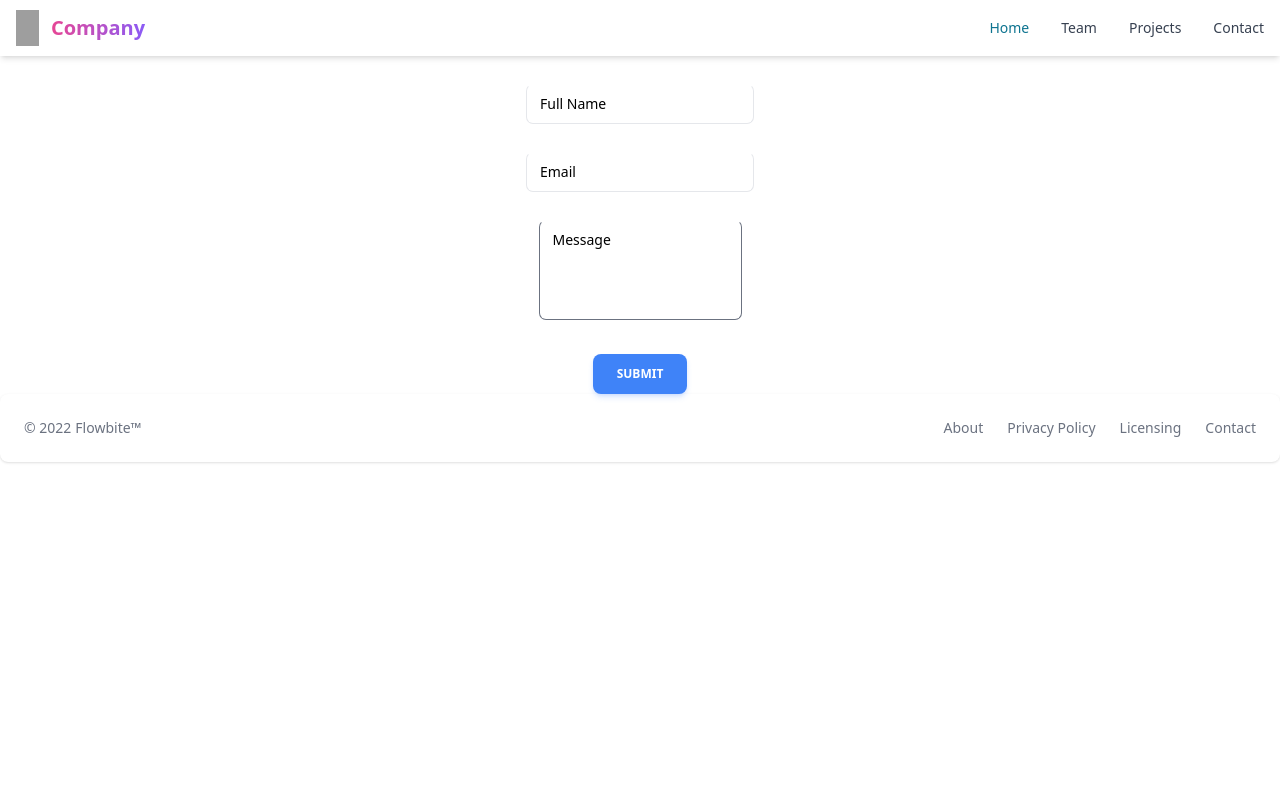
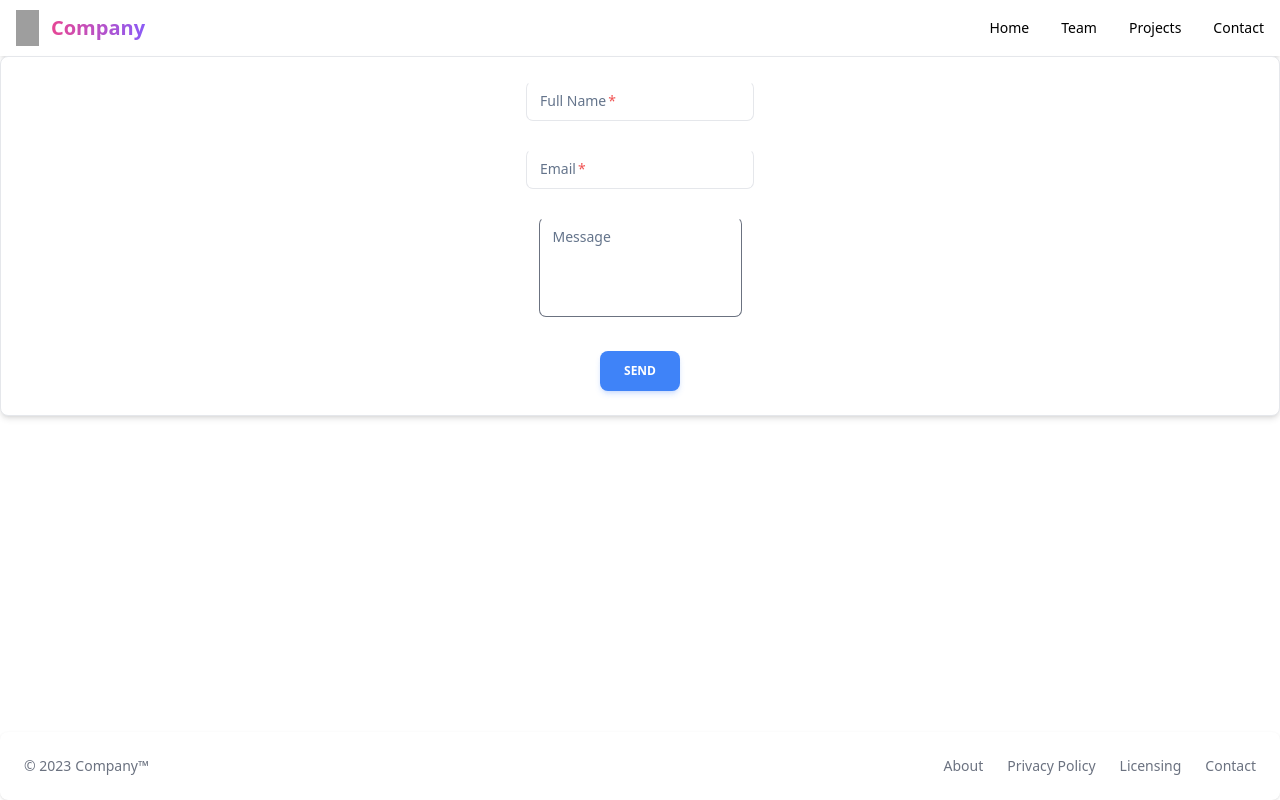
Before and after one commit to Mbhon1/Electric-Engineering-Company, a Next.js app: page /contact in a window 1280 px wide. Built offline with nearby package versions, Linux system fonts and the light colour scheme; grey boxes are pictures that could not be loaded; what @material-tailwind/react would draw is missing.

Commit message:
new features

```diff
--- /dev/null
+++ b/components/CompProjects.jsx
@@ -0,0 +1,45 @@
+import { Carousel } from "flowbite-react";
+import Image from "next/image";
+
+export default function CompProjects() {
+  return (
+    <>
+      <div className="mt-7">
+        <div className="h-56 sm:h-64 xl:h-80 2xl:h-96">
+          <Carousel>
+            <Image
+              src="https://flowbite.com/docs/images/carousel/carousel-1.svg"
+              alt="..."
+              width={200}
+              height={300}
+            />
+            <Image
+              src="https://flowbite.com/docs/images/carousel/carousel-2.svg"
+              alt="..."
+              width={200}
+              height={300}
+            />
+            <Image
+              src="https://flowbite.com/docs/images/carousel/carousel-3.svg"
+              alt="..."
+              width={200}
+              height={300}
+            />
+            <Image
+              src="https://flowbite.com/docs/images/carousel/carousel-4.svg"
+              alt="..."
+              width={200}
+              height={300}
+            />
+            <Image
+              src="https://flowbite.com/docs/images/carousel/carousel-5.svg"
+              alt="..."
+              width={200}
+              height={300}
+            />
+          </Carousel>
+        </div>
+      </div>
+    </>
+  );
+}
--- a/components/MyFooter.jsx
+++ b/components/MyFooter.jsx
@@ -2,14 +2,16 @@ import { Footer } from "flowbite-react";
 
 export default function MyFooter() {
   return (
+    <div className="fixed bottom-0 w-full">
       <Footer container={true}>
-      <Footer.Copyright href="#" by="Flowbite™" year={2022} />
-      <Footer.LinkGroup>
+        <Footer.Copyright href="#" by="Company™" year={2023} />
+        <Footer.LinkGroup className="justify-between">
           <Footer.Link href="#">About</Footer.Link>
           <Footer.Link href="#">Privacy Policy</Footer.Link>
           <Footer.Link href="#">Licensing</Footer.Link>
-        <Footer.Link href="#">Contact</Footer.Link>
+          <Footer.Link href="/contact">Contact</Footer.Link>
         </Footer.LinkGroup>
       </Footer>
+    </div>
   );
 }
--- a/components/MyForm.jsx
+++ b/components/MyForm.jsx
@@ -1,23 +1,70 @@
 import { Input, Textarea, Button } from "@material-tailwind/react";
 import Layout from "@/layouts/layout";
+import Swal from "sweetalert2";
+import emailjs from "node_modules/emailjs-com";
+import { Card } from "flowbite-react";
 
 export default function MyForm() {
+  // ! These API keys are meant to be public while using the EmailJs services and it's endpoints.
+  const SERVICE_ID = "service_iquonrh";
+  const TEMPLATE_ID = "template_1ipf8jz";
+  const USER_ID = "emWpaSnr3C9Ar-DR_";
+
+  function handleOnSubmit(e) {
+    e.preventDefault();
+    emailjs.sendForm(SERVICE_ID, TEMPLATE_ID, e.target, USER_ID).then(
+      (result) => {
+        Swal.fire({ title: "Message Sent!", icon: "success" });
+      },
+      (error) => {
+        Swal.fire({ title: "Ooops, something went wrong!", icon: "error" });
+      }
+    );
+    // * clears the form after sending the email
+    e.target.reset();
+  }
+
   return (
     <Layout>
-      <form className="flex flex-col items-center mt-7 gap-7">
       <div className="">
-          <Input variant="outline" label="Full Name" />
+        <Card>
+          <div className="text-slate-500">
+            <form
+              onSubmit={handleOnSubmit}
+              className="flex flex-col items-center gap-7"
+            >
+              <div className="">
+                <Input
+                  variant="outlined"
+                  required
+                  name="from_name"
+                  label="Full Name"
+                />
               </div>
               <div>
-          <Input variant="outline" label="Email" />
+                <Input
+                  variant="outlined"
+                  required
+                  name="from_email"
+                  label="Email"
+                />
               </div>
               <div>
-          <Textarea variant="outline" color="blue" label="Message" />
+                <Textarea
+                  variant="outlined"
+                  name="message"
+                  color="blue"
+                  label="Message"
+                  required
+                />
               </div>
-        <Button variant="filled" type="submit">
-          Submit
+              <Button className="uppercase" variant="filled" type="submit">
+                Send
               </Button>
             </form>
+          </div>
+        </Card>
+      </div>
     </Layout>
   );
 }
--- a/components/MyHeader.jsx
+++ b/components/MyHeader.jsx
@@ -1,5 +1,6 @@
 import { Navbar, Dropdown, Button } from "flowbite-react";
 import Image from "next/image";
+import Link from "next/link";
 
 export default function MyHeader() {
   return (
@@ -8,23 +9,23 @@ export default function MyHeader() {
         <Navbar.Brand>
           <Image
             src="https://flowbite.com/docs/images/logo.svg"
-            className="mr-3 h-6 sm:h-9"
-            alt="Flowbite Logo"
+            className="h-6 mr-3 sm:h-9"
+            alt="Company Logo"
             height={23}
             width={23}
           />
-          <span className="self-center whitespace-nowrap text-xl font-semibold dark:text-white bg-clip-text text-transparent bg-gradient-to-r from-pink-500 to-violet-500">
+          <span className="self-center text-xl font-semibold text-transparent whitespace-nowrap dark:text-white bg-clip-text bg-gradient-to-r from-pink-500 to-violet-500">
             Company
           </span>
         </Navbar.Brand>
         <Navbar.Toggle />
         <Navbar.Collapse>
-          <Navbar.Link href="/" active={true}>
+          <Link href="/" active={true}>
             Home
-          </Navbar.Link>
-          <Navbar.Link href="/team">Team</Navbar.Link>
-          <Navbar.Link href="/projects">Projects</Navbar.Link>
-          <Navbar.Link href="/contact">Contact</Navbar.Link>
+          </Link>
+          <Link href="/team">Team</Link>
+          <Link href="/projects">Projects</Link>
+          <Link href="/contact">Contact</Link>
         </Navbar.Collapse>
       </Navbar>
     </div>
--- a/components/TeamMembers.jsx
+++ b/components/TeamMembers.jsx
@@ -7,7 +7,7 @@ import member4 from "public/member4.png";
 
 export default function TeamMembers() {
   return (
-    <div className="max-w-xs mx-auto mt-7 px-14">
+    <div className="flex flex-col items-center max-w-xs gap-4 mx-auto mb-28 mt-7 px-14">
       <Card>
         <div className="flex flex-col items-center">
           <Image src={member1} alt="CEO" width={180} />
--- a/package.json
+++ b/package.json
@@ -11,13 +11,15 @@
   "dependencies": {
     "@material-tailwind/react": "^1.2.5",
     "@next/font": "13.1.6",
+    "emailjs-com": "^3.2.0",
     "eslint": "8.33.0",
     "eslint-config-next": "13.1.6",
     "flowbite": "^1.6.3",
     "flowbite-react": "^0.3.8",
     "next": "13.1.6",
     "react": "18.2.0",
-    "react-dom": "18.2.0"
+    "react-dom": "18.2.0",
+    "sweetalert2": "^11.7.1"
   },
   "devDependencies": {
     "autoprefixer": "^10.4.13",
--- a/pages/projects.jsx
+++ b/pages/projects.jsx
@@ -0,0 +1,10 @@
+import CompProjects from "@/components/CompProjects";
+import Layout from "@/layouts/layout";
+
+export default function Projects() {
+  return (
+    <Layout>
+      <CompProjects />
+    </Layout>
+  );
+}
```
Also changed, not shown: 1 other file (tests, documents, lock files or other folders). Lines whose indentation alone changed are shown as unchanged.
